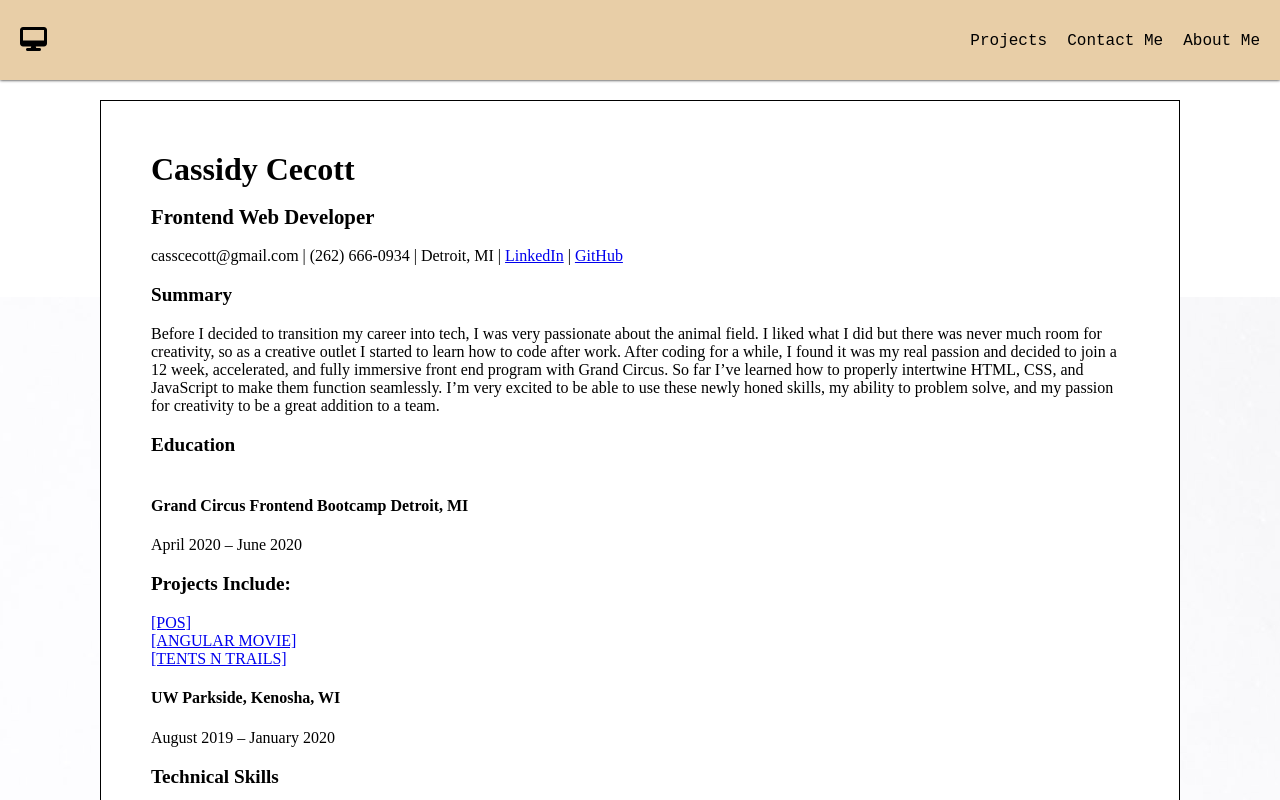
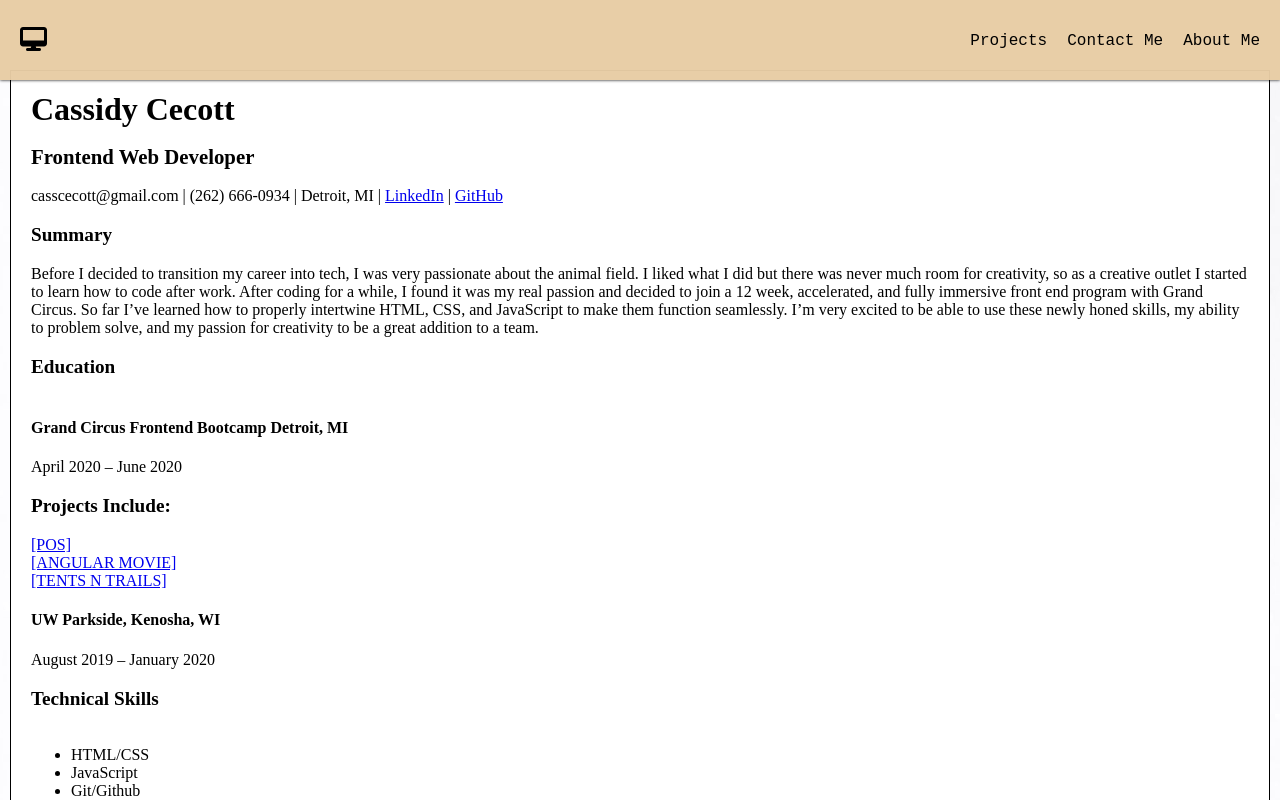
Before and after one commit to ccecott/Portfolio-, an Angular app: page /resume in a window 1280 px wide. Shown: the top 800 px of the page. Built offline with nearby package versions, Linux system fonts and the light colour scheme; a web font is replaced by a local one.

Commit message:
mild changes

```diff
--- a/src/app/about-me/about-me.component.css
+++ b/src/app/about-me/about-me.component.css
@@ -2,8 +2,8 @@
     display: flex;
     padding: 100px;
     height: 70vh;
-    background-color: #d9d9d9;
-    background-image: linear-gradient(315deg, #d9d9d9 0%, #f6f2f2 74%);
+    /* background-color: #d9d9d9; */
+    /* background-image: linear-gradient(315deg, #d9d9d9 0%, #f6f2f2 74%); */
     font-family: 'PT Mono', monospace;
     font-size: 0rem;
 
@@ -12,5 +12,6 @@
 @media screen and (min-width:768px) {
     .about {
         padding: 200px 100px 100px 100px;
+        height: 2530vh;
     }
 }
--- a/src/app/app.component.html
+++ b/src/app/app.component.html
@@ -3,4 +3,4 @@
 <!-- <app-main-page></app-main-page> -->
 <!-- <app-footer></app-footer> -->
 <router-outlet></router-outlet>
-<app-footer></app-footer>
+<!-- <app-footer></app-footer> -->
--- a/src/app/main-page/main-page.component.css
+++ b/src/app/main-page/main-page.component.css
@@ -22,7 +22,7 @@
   justify-items: center;
   flex-wrap: nowrap;
   overflow-x: auto;
-  padding-left: 30px;
+  padding-left: 350px;
    /* align-items: center; */
 
 }
--- a/src/app/nav/nav.component.css
+++ b/src/app/nav/nav.component.css
@@ -33,7 +33,7 @@ ul {
     height: 100vh;
     display: flex;
     padding: 10px;
-    top: 8vh;
+    top: 7vh;
     text-align: center;
     align-content: center;
     flex-direction: column;
--- a/src/app/projects/projects.component.css
+++ b/src/app/projects/projects.component.css
@@ -6,6 +6,7 @@
   /* padding-top: 200px; */
   flex-wrap: wrap;
   height: 100vh;
+  padding-top: 100px;
 
 }
 
--- a/src/app/resume/resume.component.css
+++ b/src/app/resume/resume.component.css
@@ -4,14 +4,14 @@
     flex-direction: column;
     justify-self: center;
     align-self: center;
-    padding: 50px;
+    padding: 20px;
 
     /* margin-right: 60px; */
-    margin: 100px;
+    margin: 70px 10px 10px 10px;
     position: static;
     border: 1px solid black;
     /* width: 200px; */
-    height: 330vh;
+    /* height: 100%; */
     background-color: white;
 }
 
@@ -33,9 +33,3 @@ p {
 li {
     font-size: 1rem;
 }
-
-@media screen and (min-width: 768px) {
-    .resume {
-        height: 240vh;
-    }
-}
```
